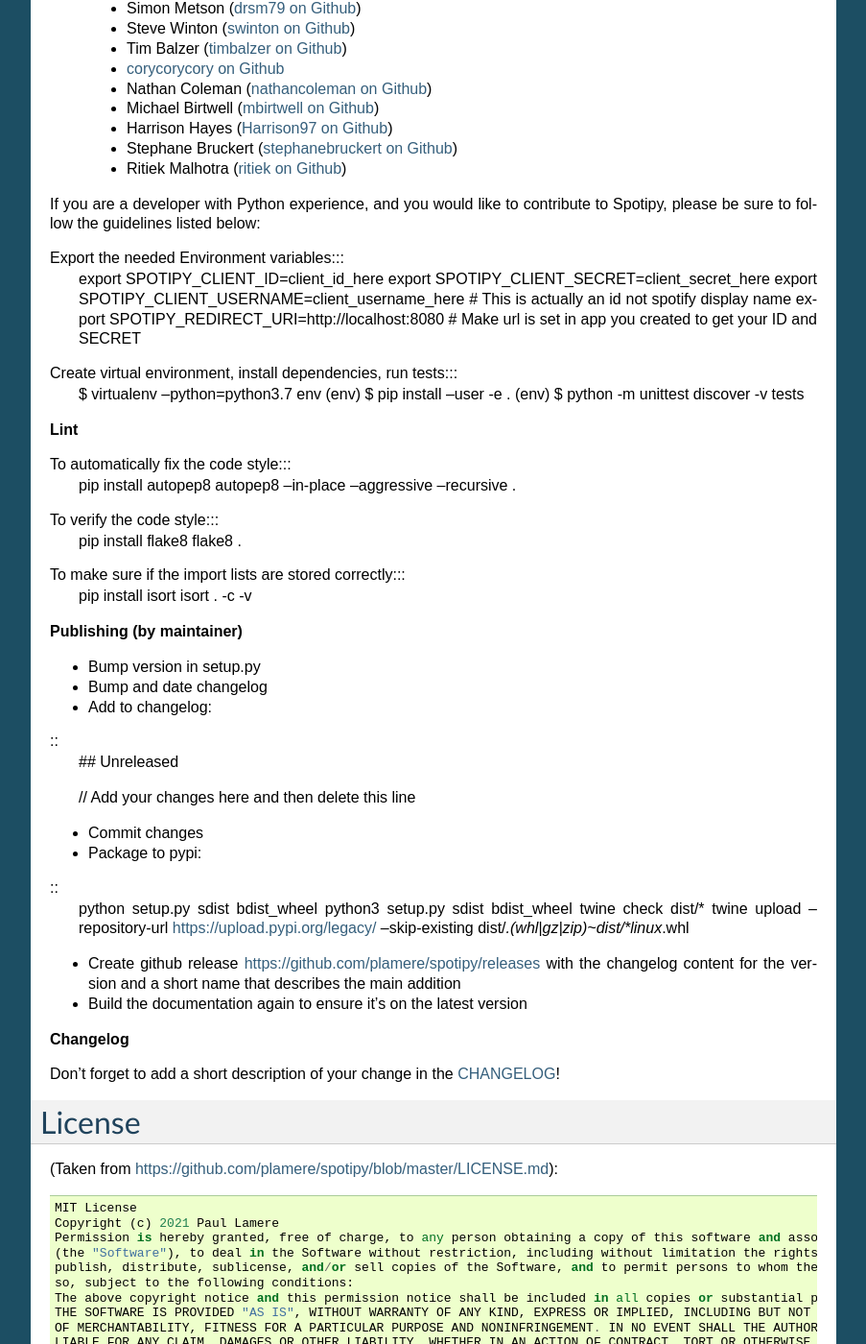
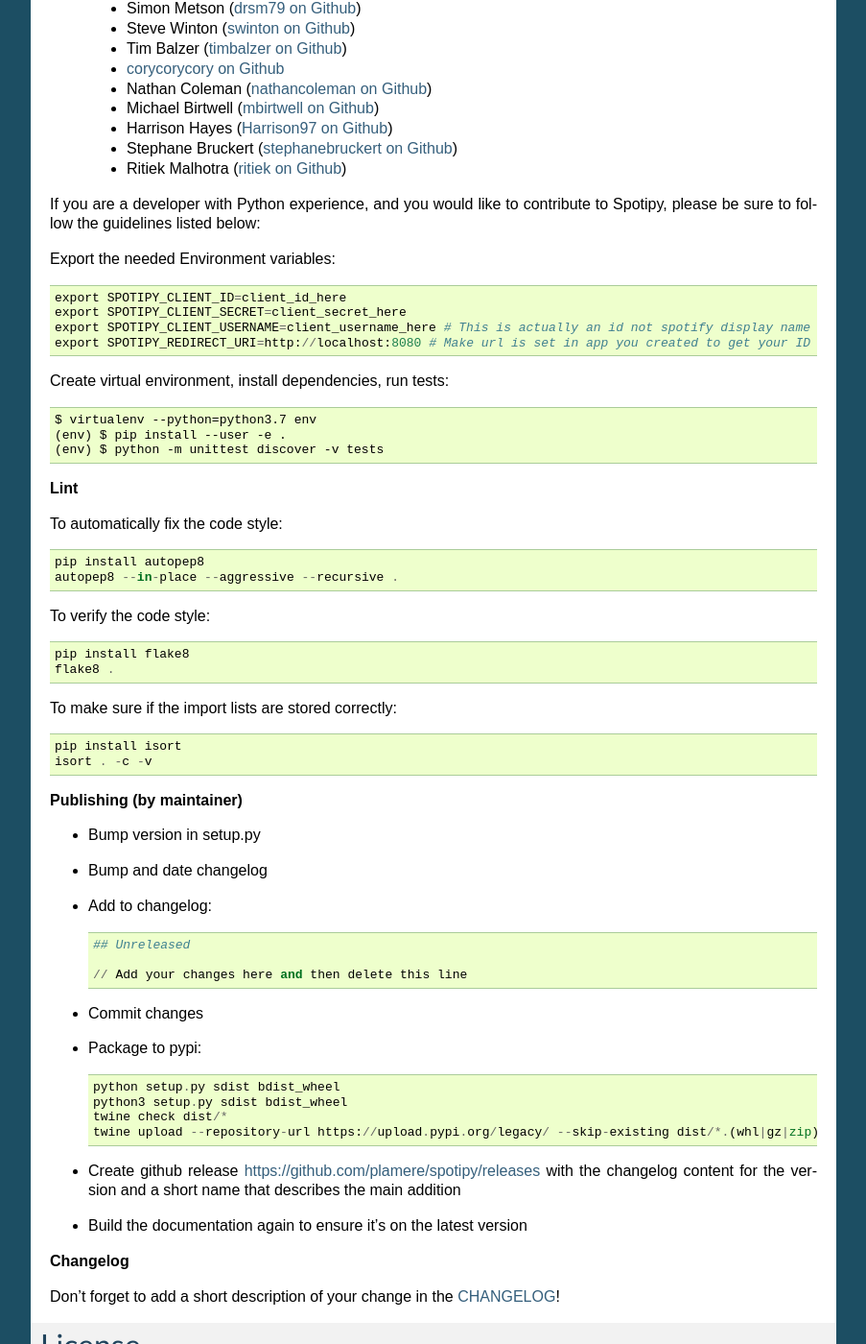
Before and after one commit to spotipy-dev/spotipy, a Sphinx documentation site: the page built from docs/index.rst, in a window 1280 px wide and 1400 px high, scrolled down 5573 px. Shown: the whole window at 96% size, without its empty margins (198-1101 px from the left). Built offline with Sphinx 7.4.7, drawn with Linux system fonts in a browser that asks for light colours.

```diff
--- a/docs/index.rst
+++ b/docs/index.rst
@@ -318,28 +318,33 @@ Spotipy authored by Paul Lamere (plamere) with contributions by:
 If you are a developer with Python experience, and you would like to contribute to Spotipy, please
 be sure to follow the guidelines listed below:
 
-Export the needed Environment variables:::
+Export the needed Environment variables::
+
     export SPOTIPY_CLIENT_ID=client_id_here
     export SPOTIPY_CLIENT_SECRET=client_secret_here
     export SPOTIPY_CLIENT_USERNAME=client_username_here # This is actually an id not spotify display name
     export SPOTIPY_REDIRECT_URI=http://localhost:8080 # Make url is set in app you created to get your ID and SECRET
 
-Create virtual environment, install dependencies, run tests:::
+Create virtual environment, install dependencies, run tests::
+
     $ virtualenv --python=python3.7 env
     (env) $ pip install --user -e .
     (env) $ python -m unittest discover -v tests
 
 **Lint**
 
-To automatically fix the code style:::
+To automatically fix the code style::
+
     pip install autopep8
     autopep8 --in-place --aggressive --recursive .
 
-To verify the code style:::
+To verify the code style::
+
     pip install flake8
     flake8 .
 
-To make sure if the import lists are stored correctly:::
+To make sure if the import lists are stored correctly::
+
     pip install isort
     isort . -c -v
 
@@ -347,18 +352,19 @@ To make sure if the import lists are stored correctly:::
 
 - Bump version in setup.py
 - Bump and date changelog
-- Add to changelog:
-::
+- Add to changelog::
+
     ## Unreleased
 
     // Add your changes here and then delete this line
 - Commit changes
-- Package to pypi:
-::
+- Package to pypi::
+
     python setup.py sdist bdist_wheel
     python3 setup.py sdist bdist_wheel
     twine check dist/*
     twine upload --repository-url https://upload.pypi.org/legacy/ --skip-existing dist/*.(whl|gz|zip)~dist/*linux*.whl
+
 - Create github release https://github.com/plamere/spotipy/releases with the changelog content for the version and a short name that describes the main addition
 - Build the documentation again to ensure it's on the latest version
 
```
